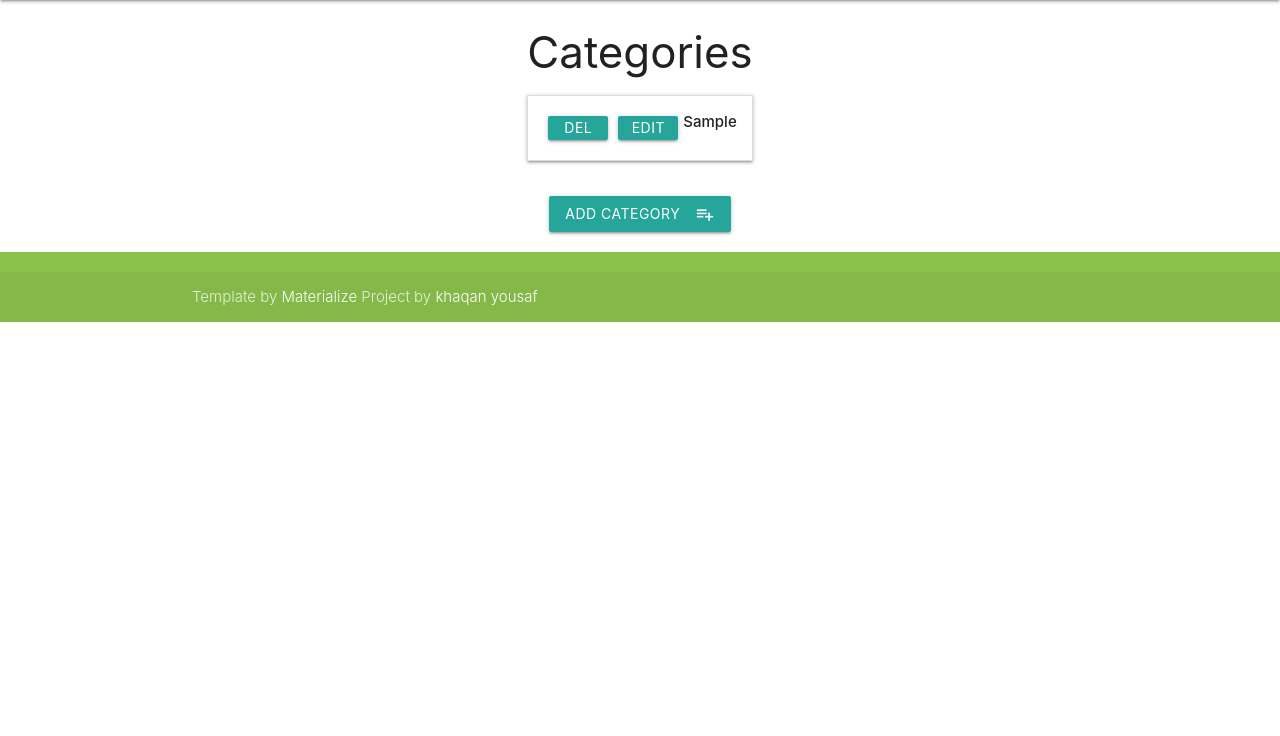
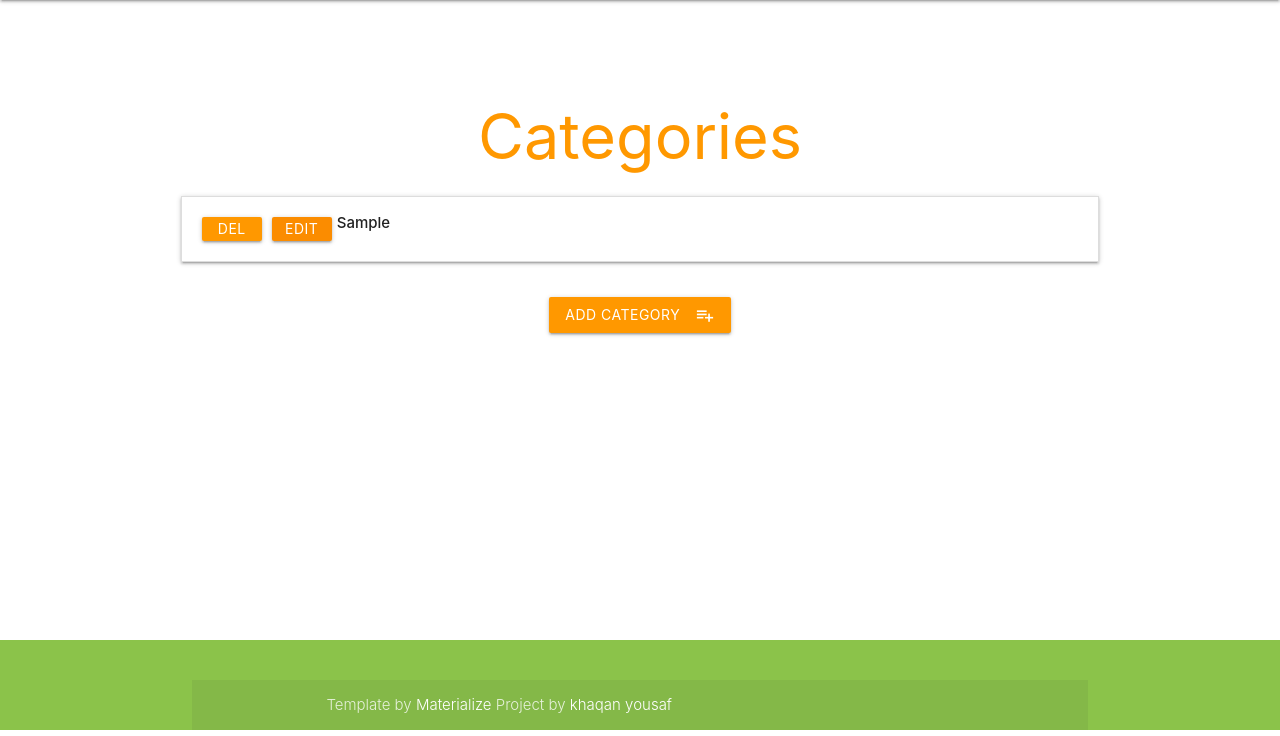
Before and after one commit to rameez1822534/milestone-project-3, a Flask app: page /get_categories in a window 1280 px wide. Shown: the part 64-800 px from the top of the page. Run offline with Flask 2, Linux system fonts and the light colour scheme; a database or web service that is not in the repository returns one stand-in record (values such as "Sample title"); some libraries are stand-ins or nearby versions.

Commit message:
style changes

```diff
--- a/app.py
+++ b/app.py
@@ -7,6 +7,7 @@ app = Flask(__name__)
 
 app.config["MONGO_DBNAME"] = "tech-data"
 app.config["MONGO_URI"] = os.environ.get("MONGO_URI")
+
 mongo = PyMongo(app)
 
 @app.route('/')
--- a/static/css/style.css
+++ b/static/css/style.css
@@ -42,5 +42,8 @@ main {
     width: 60px;
     line-height: 24px;
     margin: 5px 5px;
-    padding: 0 0.5em;
+    padding: 0 0.7em;
 }
+.task-header{
+    padding: right 75;
+}
--- a/templates/base.html
+++ b/templates/base.html
@@ -18,7 +18,7 @@
     {% endblock %}
 
 
-<!--- content block -->
+<!--- content -->
 
     {% block content %} {% endblock %}
 
--- a/templates/categories.html
+++ b/templates/categories.html
@@ -1,14 +1,15 @@
 {% extends 'base.html'%} {% block content %}
-
+<div class="section no-pad-bot" id="index-banner">
+    <div class="container">
+        <br><br>
+        <h1 class="header center orange-text">Categories</h1>
 <div class="row">
-
-    <h3>Categories</h3>
     <ul class="collapsible" data-collapsible="accordion">
         {% for category in categories %}
         <li>
             <div class="collapsible-header">
-                <a href="{{url_for('delete_category', category_id=category._id)}}" class="waves-effect waves-light btn btn_small">Del</a>
-                <a href="{{url_for('edit_category', category_id=category._id)}}" class="waves-effect waves-light btn btn_small darken-1">Edit</a>
+                <a href="{{url_for('delete_category', category_id=category._id)}}" class="waves-effect orange btn btn_small">Del</a>
+                <a href="{{url_for('edit_category', category_id=category._id)}}" class="waves-effect orange btn btn_small darken-1">Edit</a>
 
                 <div class="task_header">
                     <strong>{{category.category_type}}</strong>
@@ -20,8 +21,11 @@
     </ul>
 </div>
 <div class="row center">
-    <a href="{{url_for('add_category')}}" class="waves-effect waves-light btn">
+    <a href="{{url_for('add_category')}}" class="waves-effect orange btn">
         <i class="material-icons right">playlist_add</i>Add Category
     </a>
 </div>
+    </div>
+</div>
+
 {% endblock %}
--- a/templates/footer.html
+++ b/templates/footer.html
@@ -1,7 +1,7 @@
 {% block footer %}
-<footer id="sticky" class="page-footer light-green">
+<footer class="page-footer light-green">
   <div class="container">
-
+    <div class="row">
   </div>
   <div class="footer-copyright">
     <div class="container">
@@ -9,5 +9,6 @@
    Project by <a class=" white-text text-lighten-3" href="">khaqan yousaf</a>
     </div>
   </div>
+  </div>
 </footer>
   {% endblock %}
```
Also changed, not shown: templates/add_reviews.html (+6 -1 lines), templates/addcategory.html (+7 -2 lines), templates/editcategory.html (+8 -3 lines), templates/temp.html (+1 -9 lines).
